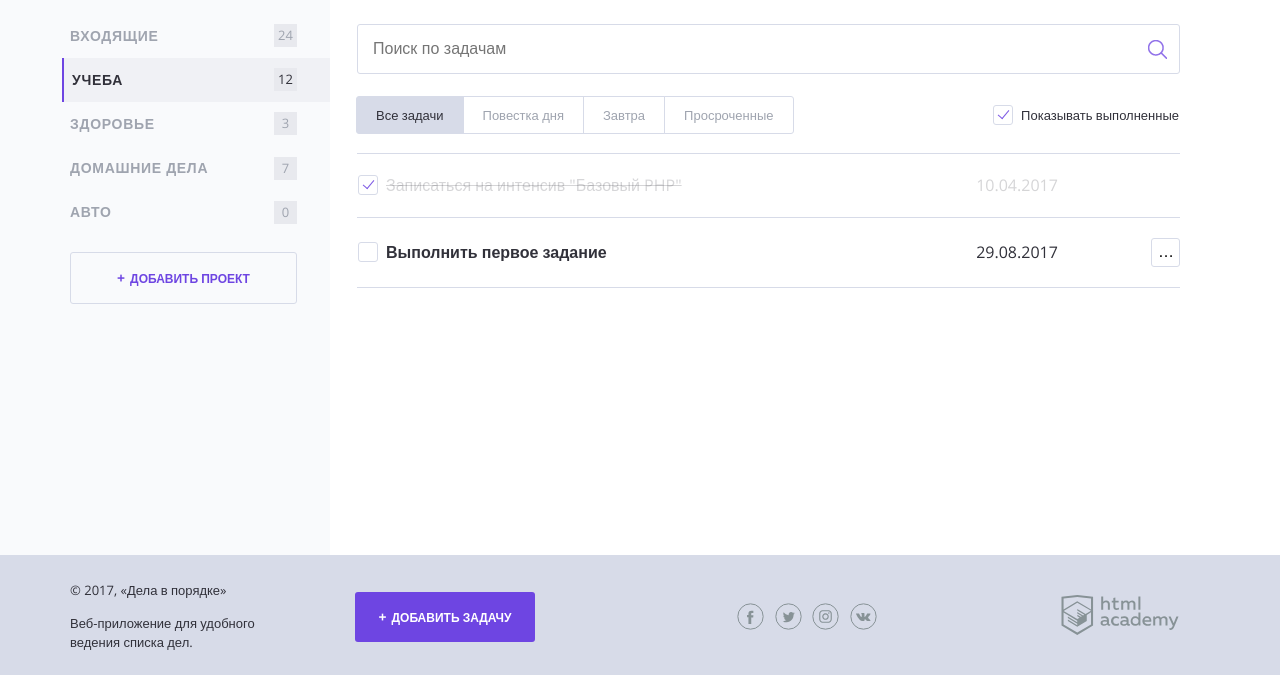
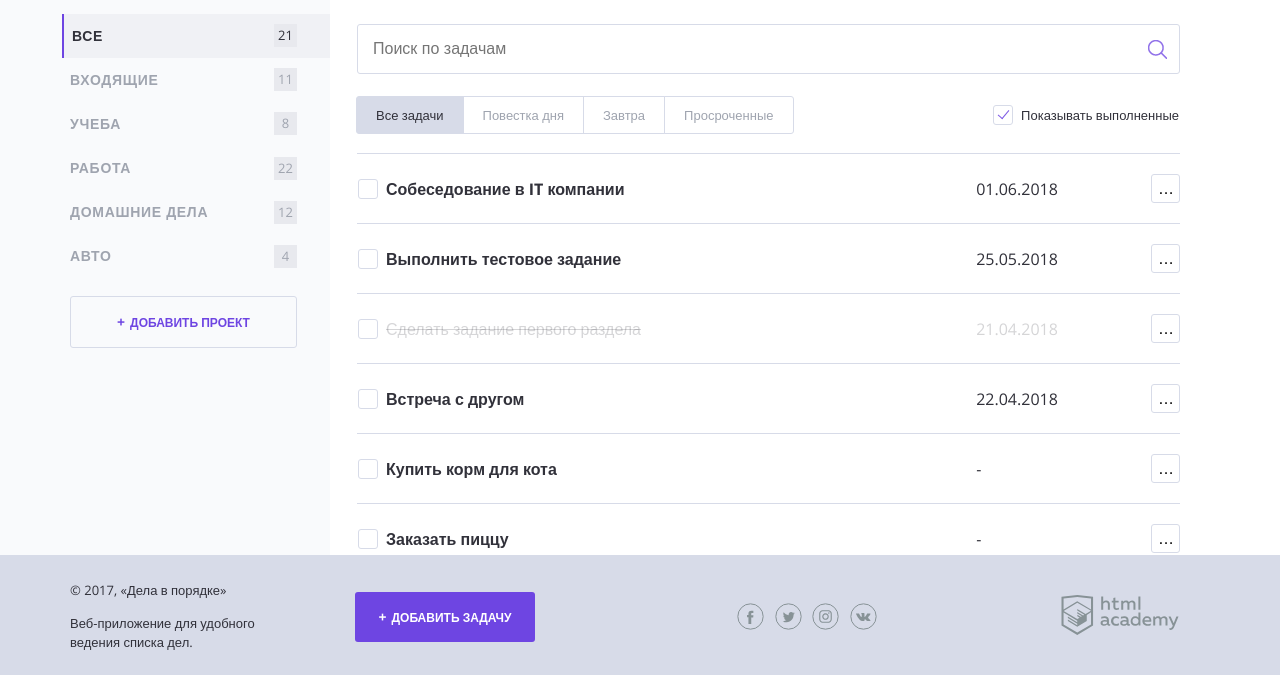
Before and after one commit to massimoteplovsky/61709-doingsdone, a PHP site: page / in a window 1280 px wide. Shown: the part 125-800 px from the top of the page. Run offline with PHP 8.4, Linux system fonts and the light colour scheme.

Commit message:
Работа с массивами

```diff
--- a/index.php
+++ b/index.php
@@ -15,7 +15,19 @@ $date_deadline = date("d.m.Y", $task_deadline_ts);
 // в эту переменную запишите кол-во дней до даты задачи
 $days_until_deadline = ($task_deadline_ts - $current_ts) / 86400;
 
+$projects = ["Все", "Входящие", "Учеба", "Работа", "Домашние дела", "Авто"];
+
+// $task_list = [["Задачи" => "Собеседование в IT компании", "" "Выполнить тестовое задание", "Сделать задание первого раздела", "Встреча с другом", "Купить корм для кота", "Заказать пиццу"]], ["Дата выполнения" => ["01.06.2018", "25.05.2018", "21.04.2018", "22.04.2018", "Нет", "Нет"]], ["Категория" => ["Работа", "Работа", "Учеба", "Входящие", "Домашние дела", "Домашние дела"]], ["Выполнен" => ["Нет", "Нет", "Да", "Нет", "Нет", "Нет"]]];
+
+$task_list = [["Задача" => "Собеседование в IT компании", "Дата выполнения" => "01.06.2018", "Категория" => "Работа", "Выполнен" => false],
+              ["Задача" => "Выполнить тестовое задание", "Дата выполнения" => "25.05.2018", "Категория" => "Работа", "Выполнен" => false],
+              ["Задача" => "Сделать задание первого раздела", "Дата выполнения" => "21.04.2018", "Категория" => "Учеба", "Выполнен" => true],
+              ["Задача" => "Встреча с другом", "Дата выполнения" => "22.04.2018", "Категория" => "Входящие", "Выполнен" => false],
+              ["Задача" => "Купить корм для кота", "Дата выполнения" => "-", "Категория" => "Домашние дела", "Выполнен" => false],
+              ["Задача" => "Заказать пиццу", "Дата выполнения" => "-", "Категория" => "Домашние дела", "Выполнен" => false]];
 ?>
+
+
 <!DOCTYPE html>
 <html lang="en">
 
@@ -59,30 +71,34 @@ $days_until_deadline = ($task_deadline_ts - $current_ts) / 86400;
 
                     <nav class="main-navigation">
                         <ul class="main-navigation__list">
-                        <li class="main-navigation__list-item">
-                            <a class="main-navigation__list-item-link" href="#">Входящие</a>
-                            <span class="main-navigation__list-item-count">24</span>
+
+                            <?php
+
+                            $count = count($projects);
+                            $index = 0;
+
+                            ?>
+
+                            <?php while( $index < $count ) :?>
+
+                                <?php if($index == 0) :?>
+
+                                    <li class="main-navigation__list-item main-navigation__list-item--active">
+                                        <a class="main-navigation__list-item-link" href="#"><? echo $projects[$index] ?></a>
+                                        <span class="main-navigation__list-item-count"><?php echo rand(0,24) ?></span>
                                     </li>
 
-                        <li class="main-navigation__list-item main-navigation__list-item--active">
-                            <a class="main-navigation__list-item-link" href="#">Учеба</a>
-                            <span class="main-navigation__list-item-count">12</span>
+                                <?php else: ?>
+
+                                    <li class="main-navigation__list-item">
+                                        <a class="main-navigation__list-item-link" href="#"><? echo $projects[$index] ?></a>
+                                        <span class="main-navigation__list-item-count"><?php echo rand(0,24) ?></span>
                                     </li>
 
-                        <li class="main-navigation__list-item">
-                            <a class="main-navigation__list-item-link" href="#">Здоровье</a>
-                            <span class="main-navigation__list-item-count">3</span>
-                        </li>
+                                <?php endif ?>
+                                <?php $index++; ?>
+                            <?php endwhile; ?>
 
-                        <li class="main-navigation__list-item">
-                            <a class="main-navigation__list-item-link" href="#">Домашние дела</a>
-                            <span class="main-navigation__list-item-count">7</span>
-                        </li>
-
-                        <li class="main-navigation__list-item">
-                            <a class="main-navigation__list-item-link" href="#">Авто</a>
-                            <span class="main-navigation__list-item-count">0</span>
-                        </li>
                         </ul>
                     </nav>
 
@@ -129,33 +145,19 @@ $days_until_deadline = ($task_deadline_ts - $current_ts) / 86400;
                     </div>
 
                     <table class="tasks">
-                    <!--показывать следующий тег <tr/>, если переменная равна единице-->
-                     <?php if($show_complete_tasks == 1) :?>
-                    <tr class="tasks__item task task--completed">
-                        <td class="task__select">
-                            <label class="checkbox task__checkbox">
-                                <input class="checkbox__input visually-hidden" type="checkbox" checked>
-                                <span class="checkbox__text">Записаться на интенсив "Базовый PHP"</span>
-                            </label>
-                        </td>
-                        <td class="task__date">10.04.2017</td>
 
-                        <td class="task__controls">
-                        </td>
-                    </tr>
-                    <?php endif ?>
-
-                    <tr class="<?php $days_until_deadline <= 0 ? print("tasks__item task task--important") : print("tasks__item task") ?>">
+                        <?php foreach ($task_list as $key => $value) :?>
+                            <tr class="<?php $value['Выполнен'] ? print("tasks__item task task--completed") : print("tasks__item task") ?>">
                                 <td class="task__select">
                                     <label class="checkbox task__checkbox">
                                         <input class="checkbox__input visually-hidden" type="checkbox">
-                                <span class="checkbox__text">Выполнить первое задание</span>
+                                        <span class="checkbox__text"><?php echo $value["Задача"]; ?></span>
                                     </label>
                                 </td>
 
                                 <td class="task__date" >
                                     <!--выведите здесь дату выполнения задачи-->
-                            <?php print($date_deadline); ?>
+                                    <?php echo $value["Дата выполнения"]; ?>
                                 </td>
 
                                 <td class="task__controls">
@@ -172,7 +174,22 @@ $days_until_deadline = ($task_deadline_ts - $current_ts) / 86400;
                                     </ul>
                                 </td>
                             </tr>
+                        <?php endforeach; ?>
+                        <!--показывать следующий тег <tr/>, если переменная равна единице-->
+                        <!-- <?php if($show_complete_tasks == 1) :?>
+                            <tr class="tasks__item task task--completed">
+                                <td class="task__select">
+                                    <label class="checkbox task__checkbox">
+                                        <input class="checkbox__input visually-hidden" type="checkbox" checked>
+                                        <span class="checkbox__text">Записаться на интенсив "Базовый PHP"</span>
+                                    </label>
+                                </td>
+                                <td class="task__date">10.04.2017</td>
 
+                                <td class="task__controls">
+                                </td>
+                            </tr>
+                        <?php endif ?> -->
 
                     </table>
                 </main>
```
Lines whose indentation alone changed are shown as unchanged.
